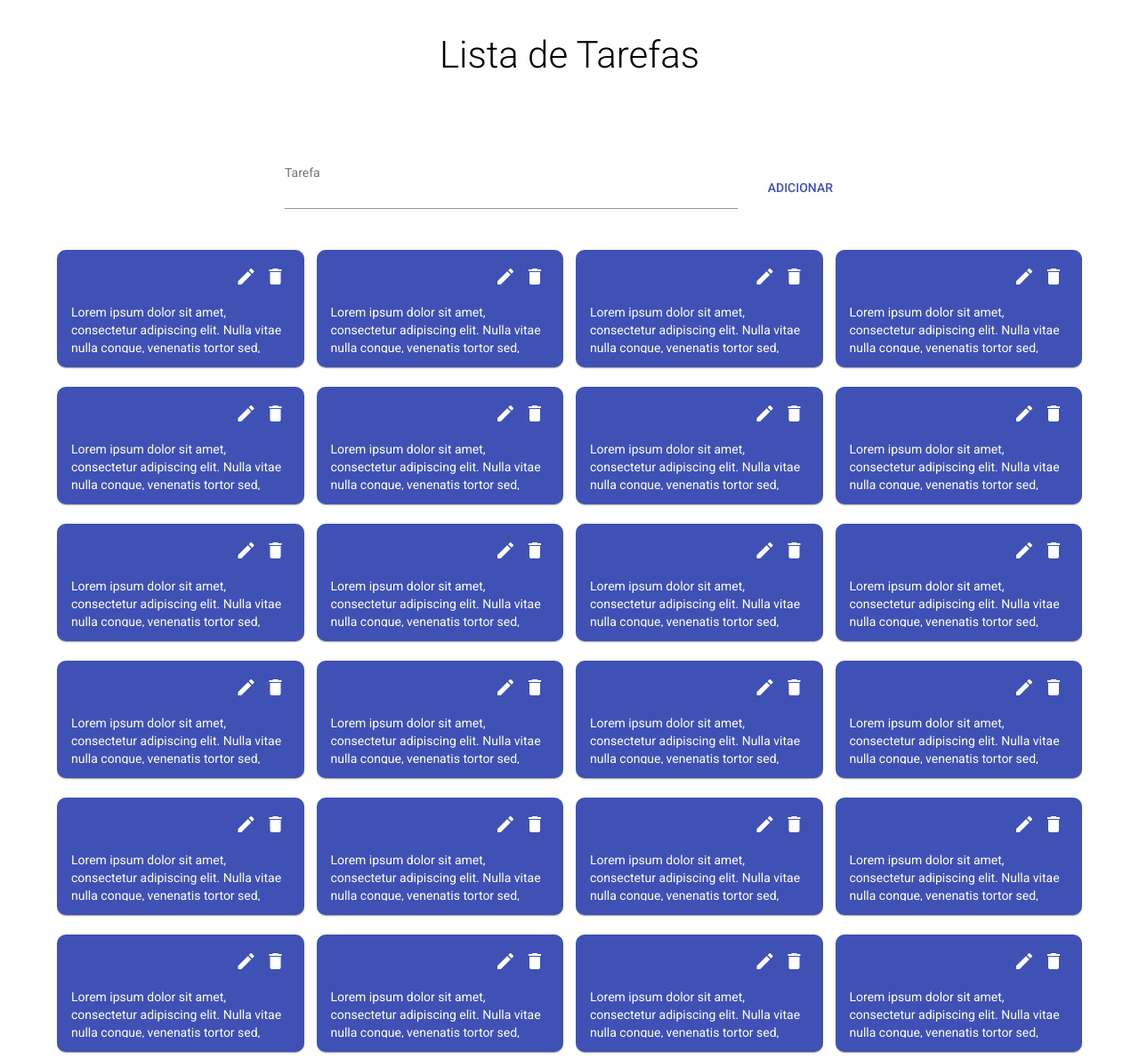
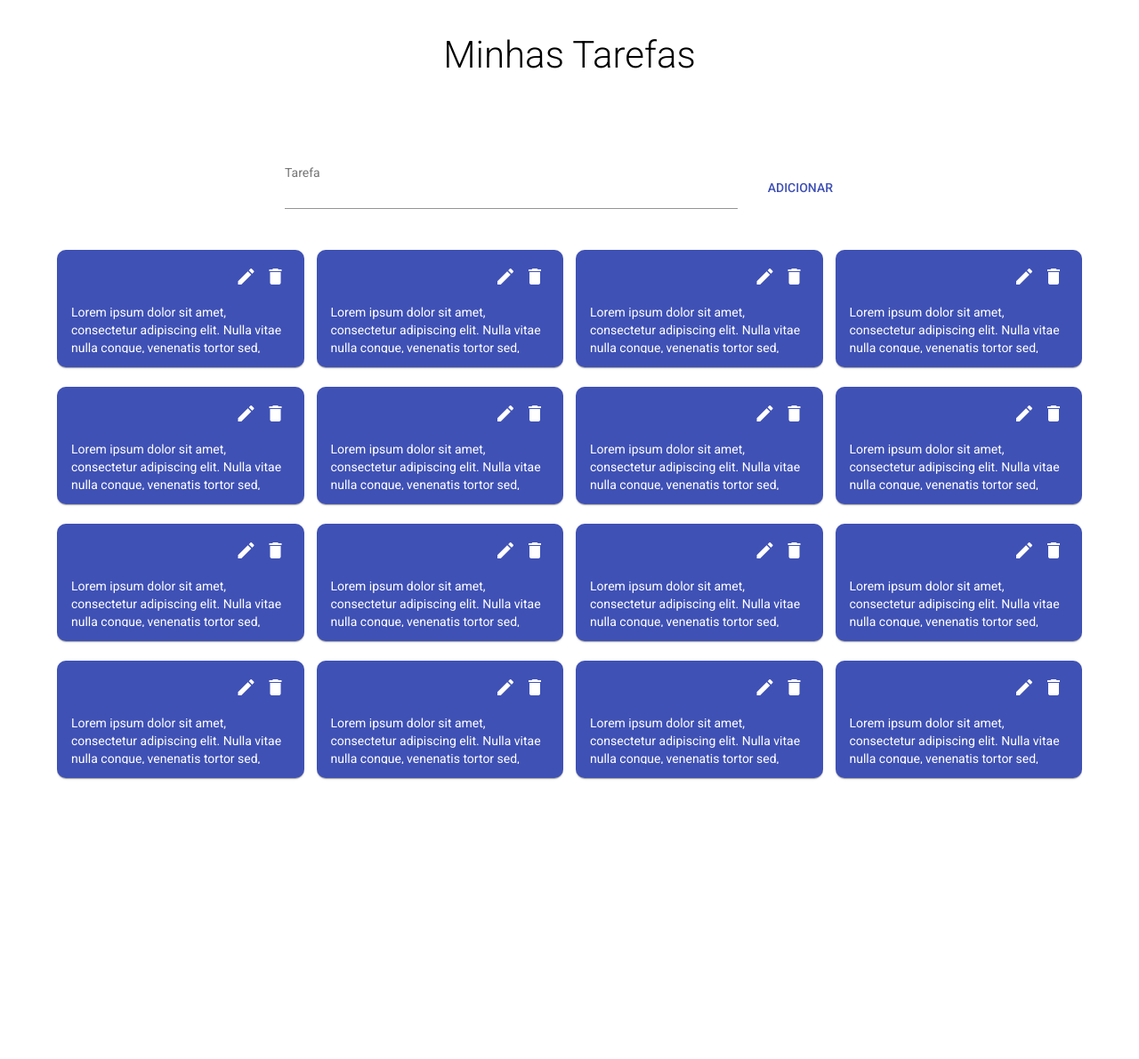
Before and after one commit to priscilafernandes/todolistangular, an Angular app: page / in a window 1280 px wide. Shown: the whole page at 89% size. After the commit the page ends 883 px from the top, so only its background shows below. Built offline with nearby package versions, Linux system fonts and the light colour scheme.

Commit message:
atualizando header e titulo

```diff
--- a/src/app/app.component.html
+++ b/src/app/app.component.html
@@ -1,4 +1,5 @@
 <mat-grid-list cols="1" class="app-container">
+
   <mat-grid-list cols="1" rowHeight="10em">
     <mat-grid-tile>
       <h1 class="title">{{ title }}</h1>
--- a/src/app/app.component.ts
+++ b/src/app/app.component.ts
@@ -6,5 +6,5 @@ import { Component } from '@angular/core';
   styleUrls: ['./app.component.css']
 })
 export class AppComponent {
-  title = 'Lista de Tarefas';
+  title = 'Minhas Tarefas';
 }
--- a/src/app/cards-container/cards-container.component.html
+++ b/src/app/cards-container/cards-container.component.html
@@ -63,36 +63,4 @@
     <app-card class="app-card"></app-card>
   </mat-grid-tile>
 
-  <mat-grid-tile class="grid-card">
-    <app-card class="app-card"></app-card>
-  </mat-grid-tile>
-
-  <mat-grid-tile class="grid-card">
-    <app-card class="app-card"></app-card>
-  </mat-grid-tile>
-
-  <mat-grid-tile class="grid-card">
-    <app-card class="app-card"></app-card>
-  </mat-grid-tile>
-
-  <mat-grid-tile class="grid-card">
-    <app-card class="app-card"></app-card>
-  </mat-grid-tile>
-
-  <mat-grid-tile class="grid-card">
-    <app-card class="app-card"></app-card>
-  </mat-grid-tile>
-
-  <mat-grid-tile class="grid-card">
-    <app-card class="app-card"></app-card>
-  </mat-grid-tile>
-
-  <mat-grid-tile class="grid-card">
-    <app-card class="app-card"></app-card>
-  </mat-grid-tile>
-
-  <mat-grid-tile class="grid-card">
-    <app-card class="app-card"></app-card>
-  </mat-grid-tile>
-
 </mat-grid-list>
--- a/src/index.html
+++ b/src/index.html
@@ -2,7 +2,7 @@
 <html lang="en">
 <head>
   <meta charset="utf-8">
-  <title>Lista de Tarefas</title>
+  <title>Minhas Tarefas</title>
   <base href="/">
   <meta name="viewport" content="width=device-width, initial-scale=1">
   <link rel="icon" type="image/x-icon" href="favicon.ico">
```
